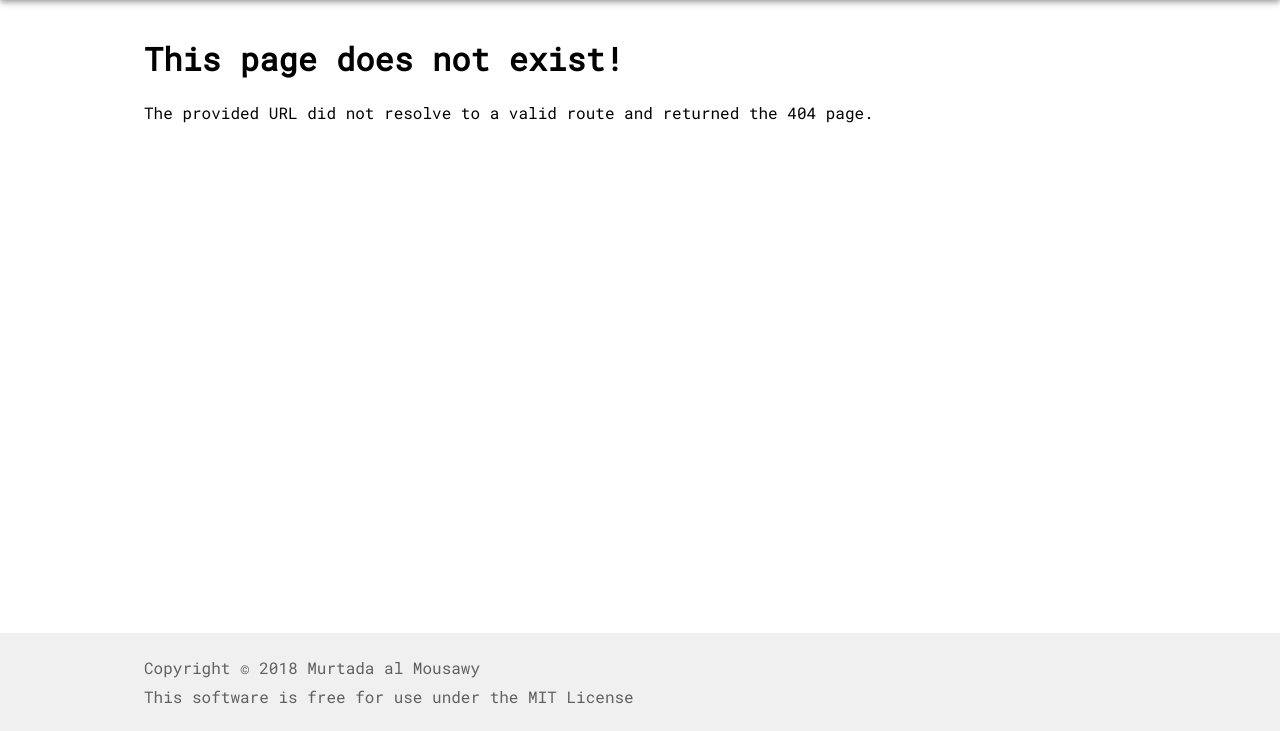
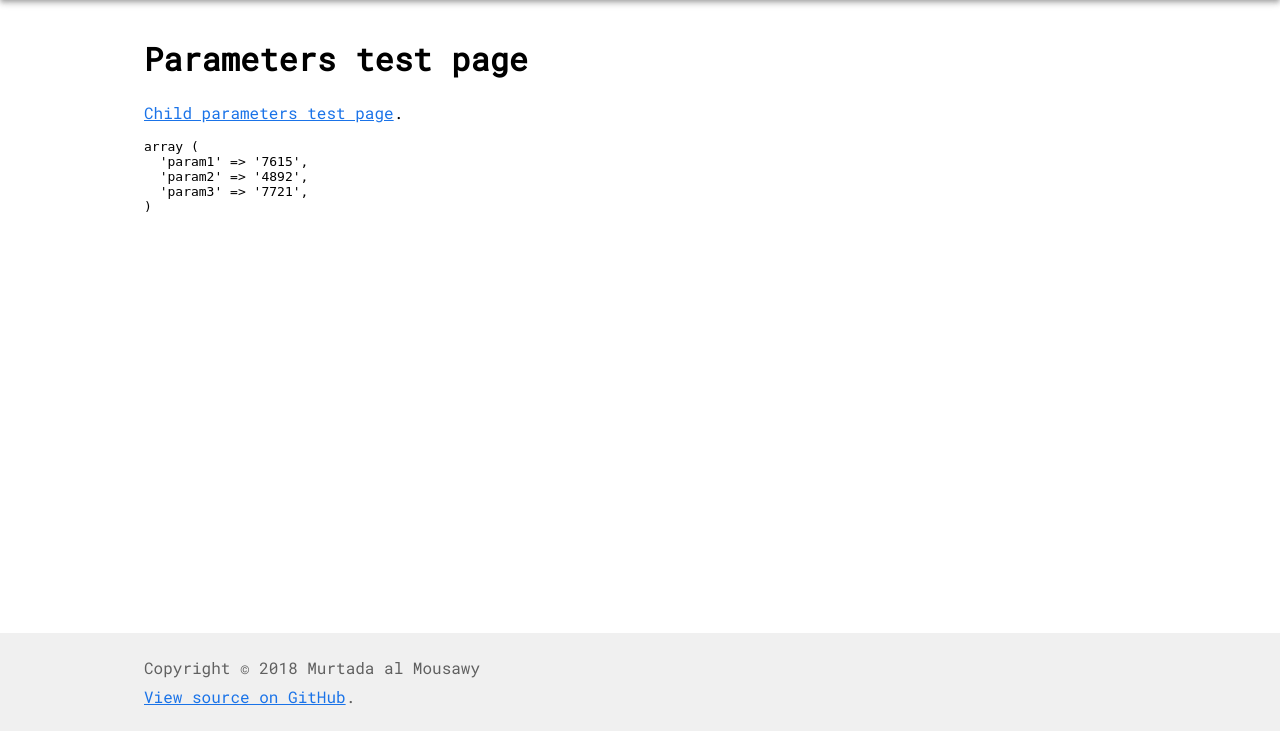
Before and after one commit to mmousawy/Simple-PHP-Router, a PHP site: page /test/7615/4892/7721 in a window 1280 px wide. Shown: the part 69-800 px from the top of the page. Run offline with PHP 8.4, Linux system fonts and the light colour scheme.

Commit message:
Fix child routing after parameters

```diff
--- a/example/pages/404.php
+++ b/example/pages/404.php
@@ -1,8 +1,10 @@
 <?php
 
-return function() {
+return function(&$router) {
+	$currentPath = $router->currentPath;
+
 	return [
 		'title' => 'Simple PHP Router',
-		'content' => '<h1>This page does not exist!</h1><p>The provided URL did not resolve to a valid route and returned the 404 page.</p>'
+		'content' => '<h1>This page does not exist!</h1><p>The provided URL did not resolve to a valid route and returned the 404 page.</p><pre>Path: ' . $currentPath . '</pre>'
 	];
 };
--- /dev/null
+++ b/example/pages/test.php
@@ -0,0 +1,23 @@
+<?php
+
+return function(&$router) {
+	$params = $router->getParams();
+	$paramsOutput = var_export($params, true);
+
+	$randomParam1 = rand(1000, 9999);
+	$randomParam2 = rand(1000, 9999);
+
+	$content =
+<<<HTML
+<h1>Parameters test page</h1>
+<p><a href="test/{$params['param1']}/{$params['param2']}/{$params['param3']}/child/{$randomParam1}/{$randomParam2}">Child parameters test page</a>.</p>
+<pre>
+{$paramsOutput}
+</pre>
+HTML;
+
+	return [
+		'title' => 'Parameters test page',
+		'content' => $content
+	];
+};
--- a/example/routes.json
+++ b/example/routes.json
@@ -8,6 +8,19 @@
 		],
 		"menu_route": "",
 		"path": "pages/home.php"
+	},
+	"test": {
+		"title": "Test page",
+		"slug": "test",
+		"route": "test/:param1/:param2/:param3",
+		"path": "pages/test.php",
+		"menu_hidden": true,
+		"children": [{
+			"title": "Test child page",
+			"slug": "test-child",
+			"route": "child/:param1/:param2",
+			"path": "pages/test-child.php"
+		}]
 	},
 	"posts": {
 		"title": "Posts",
@@ -55,6 +68,6 @@
 		"slug": "404",
 		"route": "*",
 		"path": "pages/404.php",
-		"hidden": true
+		"menu_hidden": true
 	}
 }
--- a/example/template-parts/body.php
+++ b/example/template-parts/body.php
@@ -10,10 +10,3 @@
 		<?= $router->currentPage->content; ?>
 	</div>
 </main>
-<footer>
-	<div class="wrapper">
-		<p class="footer__text">Copyright &copy; 2018 Murtada al Mousawy</p>
-		<p class="footer__text">This software is free for use under the MIT License</p>
-	</div>
-</footer>
-</body>
--- a/example/template-parts/footer.php
+++ b/example/template-parts/footer.php
@@ -1 +1,8 @@
+<footer>
+	<div class="wrapper">
+		<p class="footer__text">Copyright &copy; 2018 Murtada al Mousawy</p>
+		<p class="footer__text"><a href="https://github.com/mmousawy/Simple-PHP-Router/">View source on GitHub</a>.</p>
+	</div>
+</footer>
+</body>
 </html>
--- a/lib/SimplePhpRouter.php
+++ b/lib/SimplePhpRouter.php
@@ -96,14 +96,14 @@ class SimplePhpRouter {
 					if ($routeSyntax === '' || $routeSyntax === 'home') {
 						$filesRoutes['__spr_default'] = [];
 						$filesRoutes['__spr_default'] = array_merge($filesRoutes['__spr_default'], $route);
-						$filesRoutes['__spr_default']['hidden'] = true;
+						$filesRoutes['__spr_default']['menu_hidden'] = true;
 					}
 				}
 			} else {
 				if ($route['route'] === '' || $routeSyntax === 'home') {
 					$filesRoutes['__spr_default'] = [];
 					$filesRoutes['__spr_default'] = array_merge($filesRoutes['__spr_default'], $route);
-					$filesRoutes['__spr_default']['hidden'] = true;
+					$filesRoutes['__spr_default']['menu_hidden'] = true;
 				}
 			}
 		}
@@ -149,7 +149,18 @@ class SimplePhpRouter {
 
 		$this->currentRoute = $resolved;
 		$this->currentPath = implode('/', $pathParts);
+
+		if (!is_callable(require $this->currentRoute['route']['path'])) {
+			throw new UnexpectedValueException(
+				sprintf(
+					'Resolved page "%1$s" does not have a callable ',
+					$this->currentRoute['route']['slug']
+				)
+			);
+		}
+
 		$this->currentPage = (object) (require $this->currentRoute['route']['path'])($this);
+		$this->currentPage->title = isset($this->currentPage->title) ? $this->currentPage->title : $resolved['route']['title'];
 		$this->currentPage->slug = $resolved['route']['slug'];
 
 		return $resolved;
@@ -194,7 +205,11 @@ class SimplePhpRouter {
 			}
 		}
 
- 		foreach ($routesPart as $route) {
+		foreach ($routesPart as $route) {
+			if (!isset($route['route'])) {
+				return;
+			}
+
 			$routeLabels = (array) $route['route'];
 
 			foreach ($routeLabels as $label) {
@@ -202,6 +217,8 @@ class SimplePhpRouter {
 
 				// Found a route
 				if ($routeParts[0] == $pathParts[0]) {
+
+
 					$params = [];
 					$path .= '/' . $pathParts[0];
 
@@ -219,12 +236,18 @@ class SimplePhpRouter {
 						array_shift($routeParts);
 					}
 
+
 					if (isset($routes)) {
 						$routes[] = new Route($route, $params, $path);
 					}
 
 					if (count($pathParts) > 1) {
 						array_shift($pathParts);
+
+						if (!isset($route['children'])) {
+							return;
+						}
+
 						return $this->searchRoute($pathParts, $route['children'], $routes);
 					}
 
@@ -236,7 +259,7 @@ class SimplePhpRouter {
 			}
 		}
 
-    return null;
+    return;
   }
 
 	/**
@@ -280,9 +303,17 @@ class SimplePhpRouter {
 	 *
 	 * @return array||null
 	 */
-	public function getParams()
+	public function getParams($index = 0)
 	{
-		return $this->currentRoute['routes'][0]->params;
+		if (!isset($this->currentRoute['routes'])) {
+			return [];
+		}
+
+		$keys = array_keys($this->currentRoute['routes']);
+
+		$index = end($keys) + $index;
+
+		return $this->currentRoute['routes'][$index]->params;
 	}
 
 	/**
@@ -321,7 +352,7 @@ class SimplePhpRouter {
 		}
 
 		return array_reduce($children, function($prev, $child) use ($childPath, $options, $children) {
-			if (isset($child['hidden']) && $child['hidden']) {
+			if (isset($child['menu_hidden']) && $child['menu_hidden']) {
 				return $prev;
 			}
 
```
Also changed, not shown: example/pages/home.php (+8 -2 lines), example/pages/test-child.php (added, +25 -0 lines).
